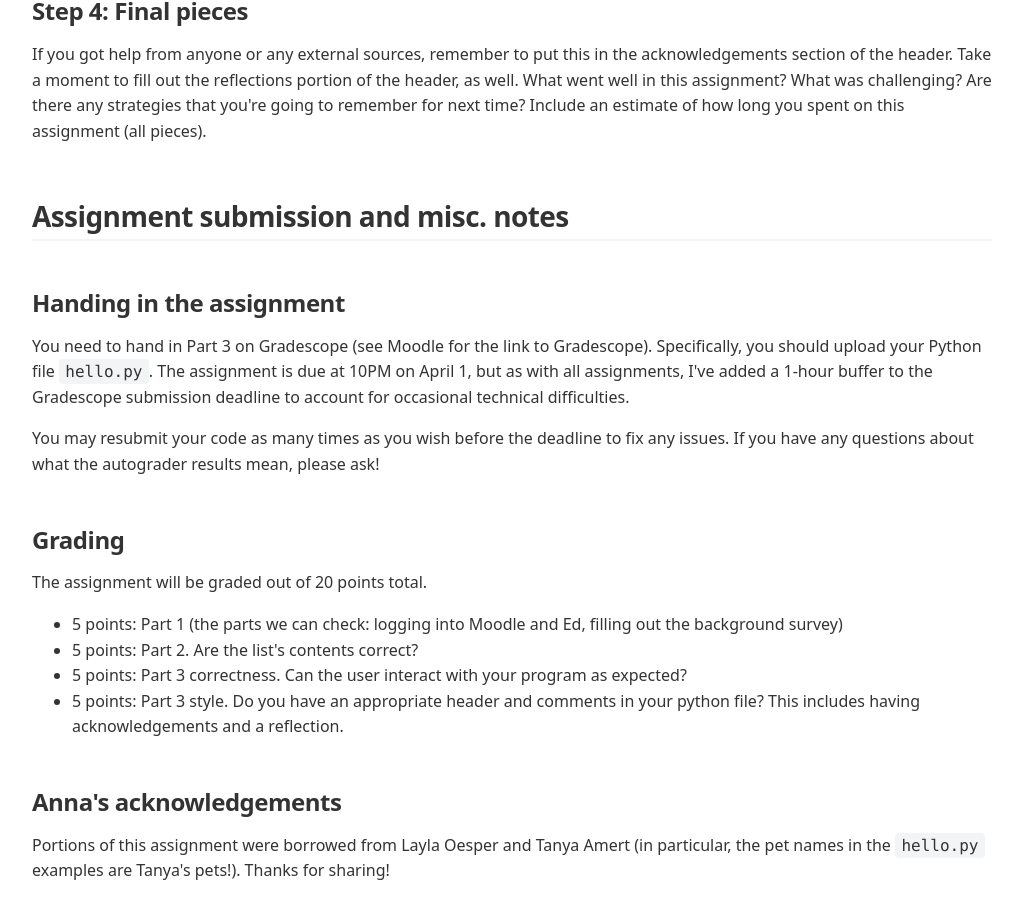
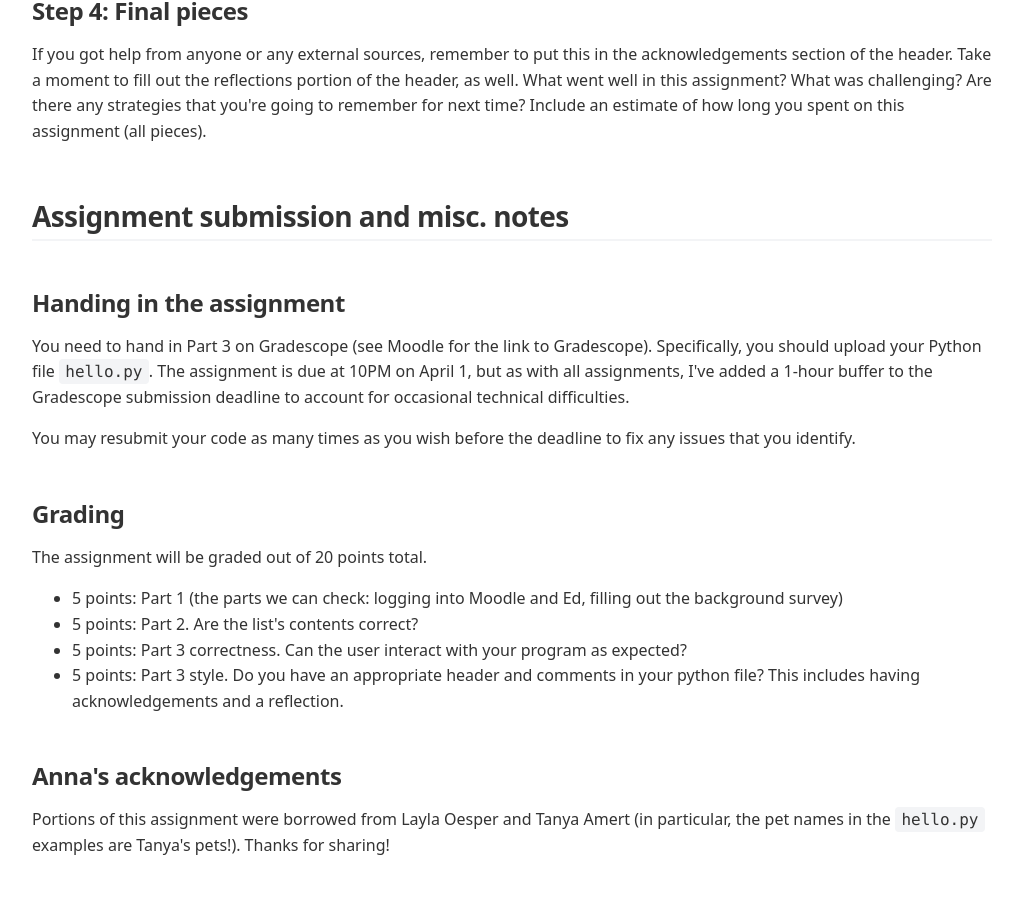
Before and after one commit to annapmeyer/annapmeyer.github.io, a Jekyll site: the page built from _pages/teaching/2026-2spring-cs111/assignments/hw0/ps0.html, in a window 1280 px wide and 900 px high, scrolled down 4911 px. Shown: the whole window, without its empty margins (128-1150 px from the left). Built offline with Jekyll 4.4.1, drawn with Linux system fonts in a browser that asks for light colours; after the commit the page ends 5785 px from its top, so only the background shows below that.

```diff
--- a/_pages/teaching/2026-2spring-cs111/assignments/hw0/ps0.html
+++ b/_pages/teaching/2026-2spring-cs111/assignments/hw0/ps0.html
@@ -482,8 +482,7 @@ with all assignments, I've added a 1-hour buffer to the Gradescope submission de
 </p>
 
 <p>
-You may resubmit your code as many times as you wish before the deadline to fix any issues. If you have any questions about what the autograder
-results mean, please ask!
+You may resubmit your code as many times as you wish before the deadline to fix any issues that you identify.
 </p>
 </div>
 </div>
```
